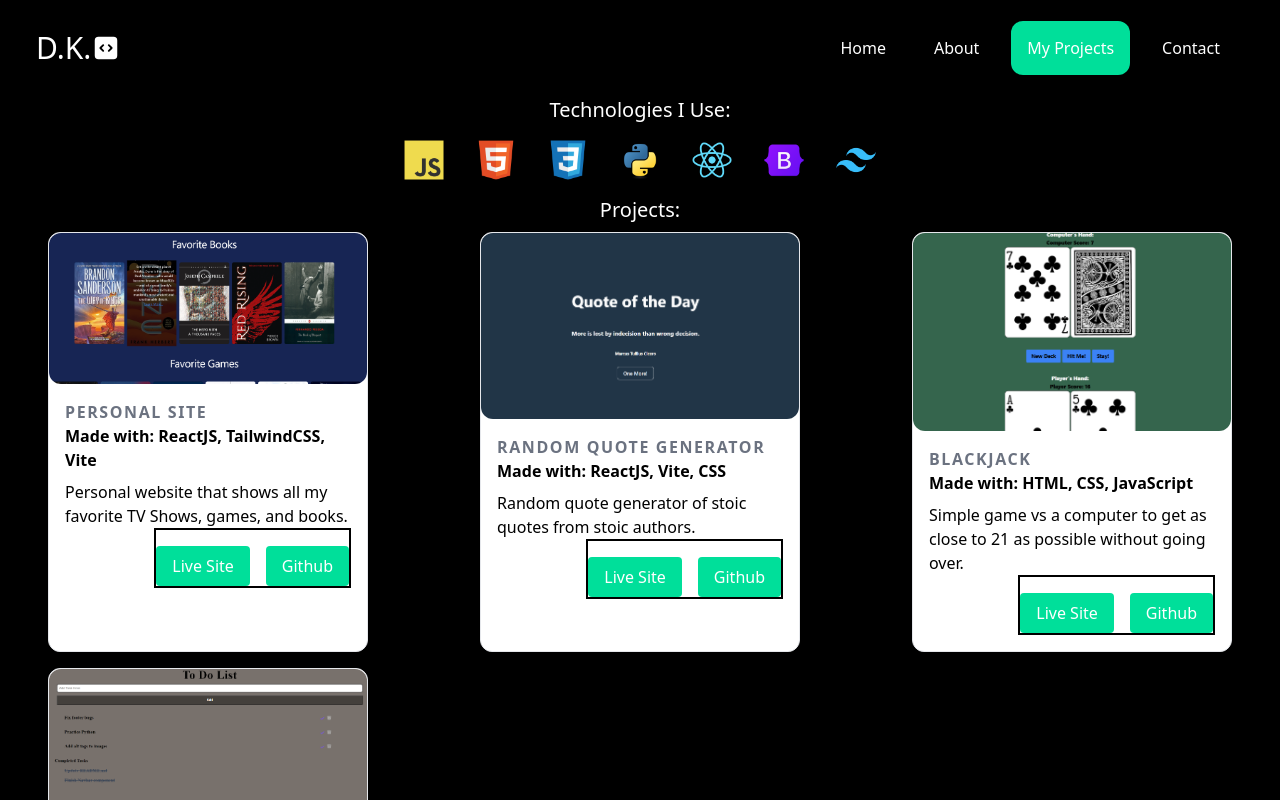
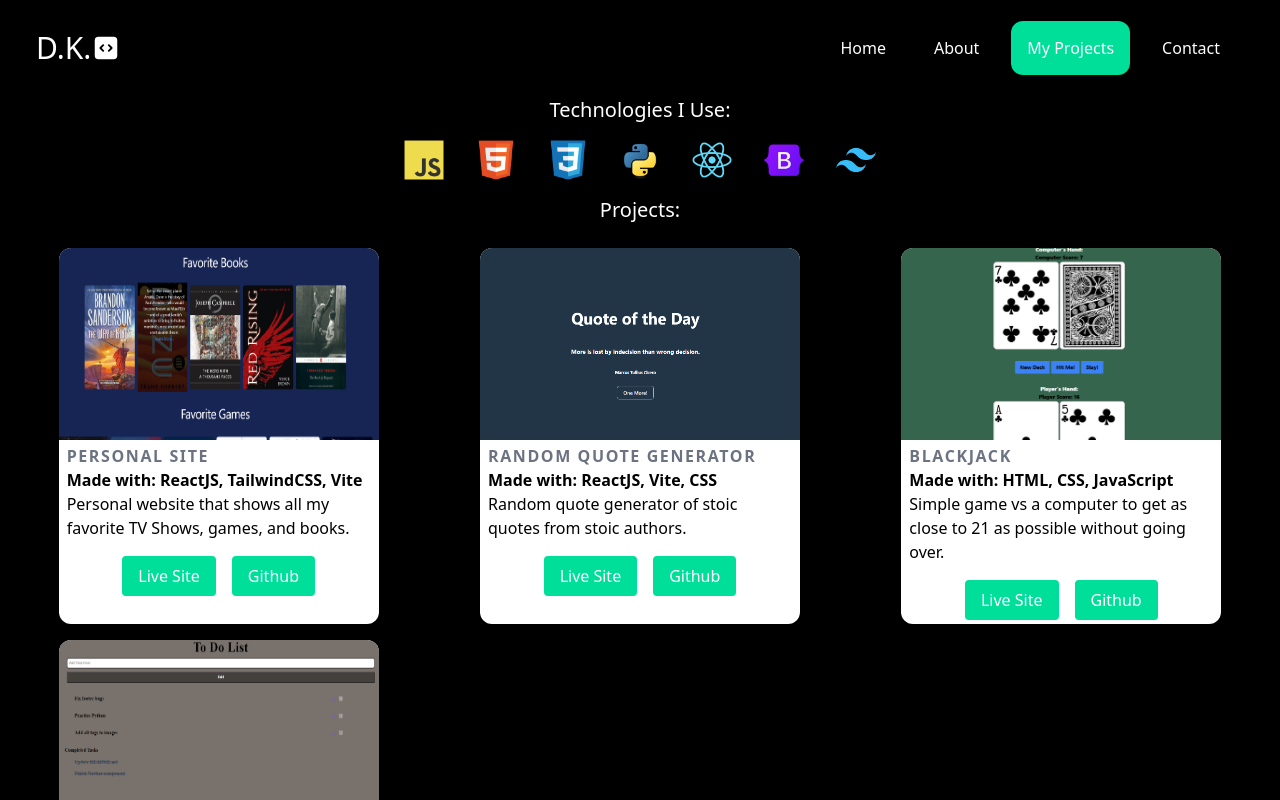
Before and after one commit to JabaDUDE/react-portfolio, a React (Vite) app: page /projects in a window 1280 px wide. Shown: the top 800 px of the page. Built offline with nearby package versions, Linux system fonts and the light colour scheme.

Commit message:
fixed issue with buttons

```diff
--- a/src/components/pages/projects/Card.jsx
+++ b/src/components/pages/projects/Card.jsx
@@ -1,13 +1,13 @@
 
 export default function Card({ project: {name, technologies, image, link, github, description} }) {
   return (
-    <div className='w-80 border bg-white rounded-xl'>
-    <img src={image} alt={name} className='w-full rounded-xl' width={150} />
-    <div className='p-4 text-black'>
+    <div className='bg-white rounded-xl w-80 flex flex-col'>
+    <img src={image} alt={name} className='w-full h-48 rounded-t-xl mb-1' />
+    <div className='text-black px-2'>
         <h1 className='text-gray-500 font-bold tracking-widest mb-0 uppercase'>{name}</h1>
         <h3 className='font-bold mt-0'>Made with: {technologies}</h3>
-        <p className='mt-2'>{description}</p>
-        <div className='flex gap-4 justify-center place-self-end border-black border-2'>
+        <p>{description}</p>
+        <div className='flex gap-4 justify-center mb-1'>
             <button className='bg-[#00df9a] hover:bg-green-500 text-white px-4 py-2 inline-block mt-4 rounded' href={link}>Live Site</button>
             <button className='bg-[#00df9a] hover:bg-green-500 text-white px-4 py-2 inline-block mt-4 rounded' href={github}>Github</button>
         </div>
--- a/src/components/pages/projects/Projects.jsx
+++ b/src/components/pages/projects/Projects.jsx
@@ -20,7 +20,7 @@ function Projects() {
 
       <h1 className='text-center text-xl'>Projects:</h1>
 
-      <div className='grid grid-cols-1 md:grid-cols-2 lg:grid-cols-3 place-items-center gap-4 my-2 items-stretch'>
+      <div className='grid grid-cols-1 md:grid-cols-2 lg:grid-cols-3 place-items-center gap-4 my-2 p-4 items-stretch'>
         {Project.map((project, index) => {
           return <Card project={project} key={index} />
         })}
```
